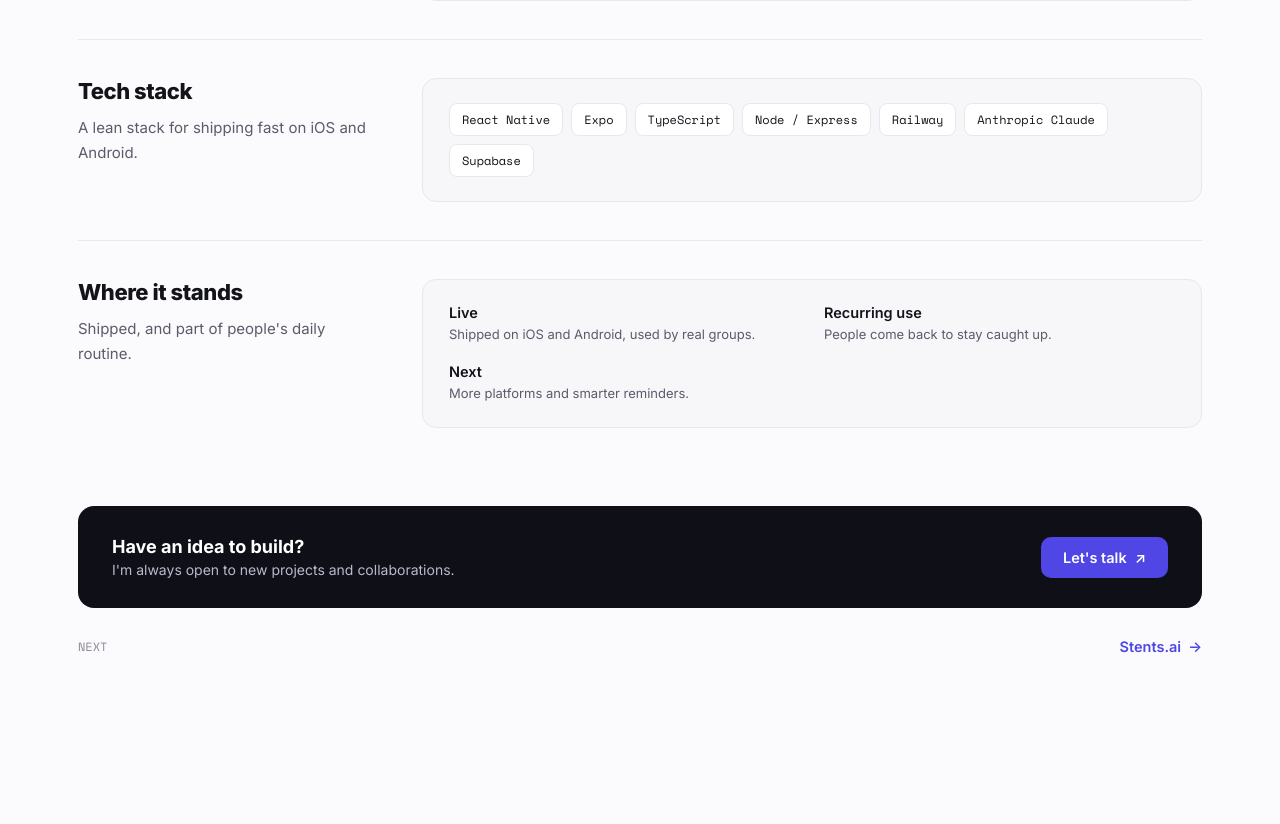
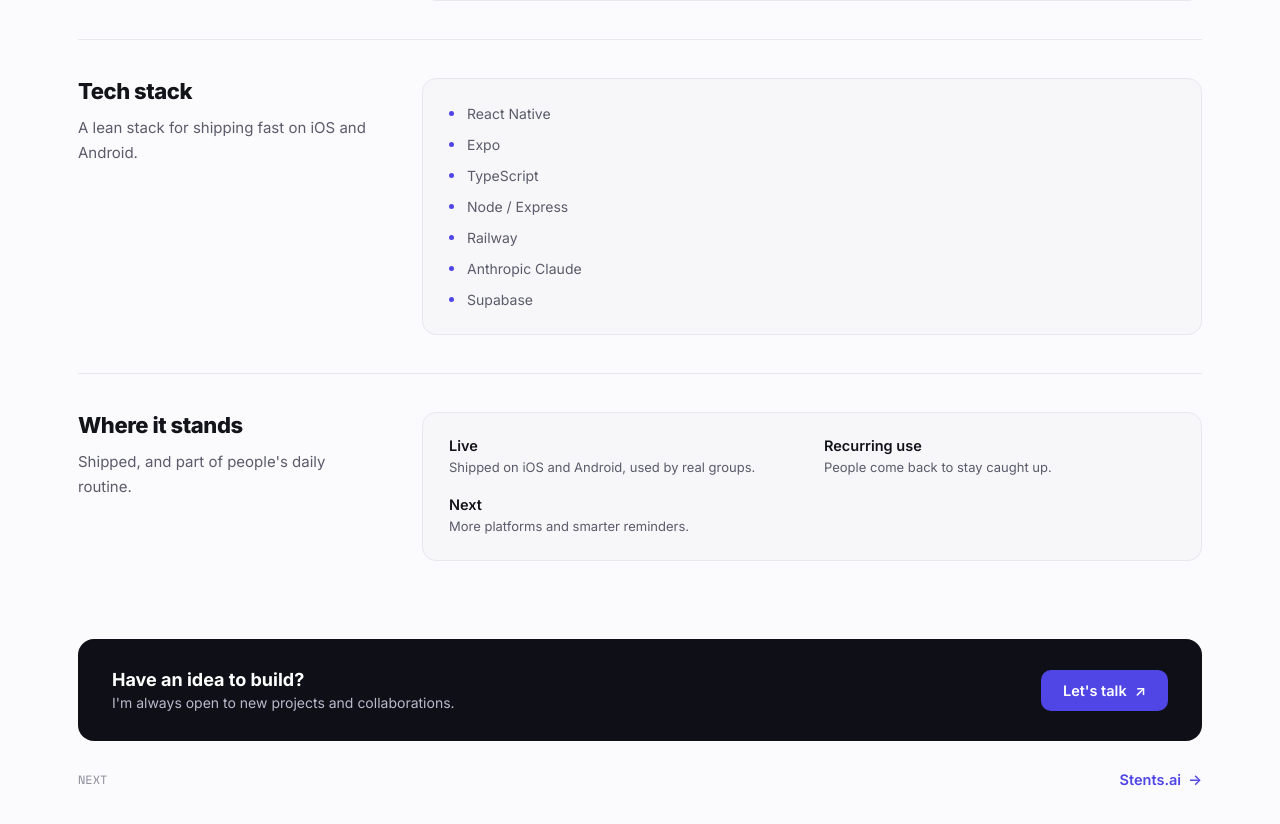
Before and after one commit to tomereps/portfolio, a React (Vite) app: page /work/sakemly in a window 1280 px wide. Shown: the part 1705-2529 px from the top of the page. Before the commit the page ends 2408 px from the top, so only its background shows below. Built offline with nearby package versions, Linux system fonts and the light colour scheme.

Commit message:
Render tech stack as a bullet list instead of pills

```diff
--- a/src/pages/CaseStudy.css
+++ b/src/pages/CaseStudy.css
@@ -245,22 +245,6 @@
   gap: 28px;
 }
 
-.case__tech {
-  display: flex;
-  flex-wrap: wrap;
-  gap: 8px;
-}
-
-.case__tech-chip {
-  font-family: var(--mono);
-  font-size: 12px;
-  color: var(--ink);
-  background: #fff;
-  border: 1px solid var(--line);
-  border-radius: 8px;
-  padding: 7px 12px;
-}
-
 .case__col-title {
   font-family: var(--mono);
   font-size: 11px;
--- a/src/pages/CaseStudy.jsx
+++ b/src/pages/CaseStudy.jsx
@@ -28,13 +28,11 @@ function SectionContent({ section }) {
   }
   if (section.tech) {
     return (
-      <div className="case__tech">
+      <ul className="case__bullets">
         {section.tech.map((t) => (
-          <span className="case__tech-chip" key={t}>
-            {t}
-          </span>
+          <li key={t}>{t}</li>
         ))}
-      </div>
+      </ul>
     );
   }
   if (section.columns) {
```
